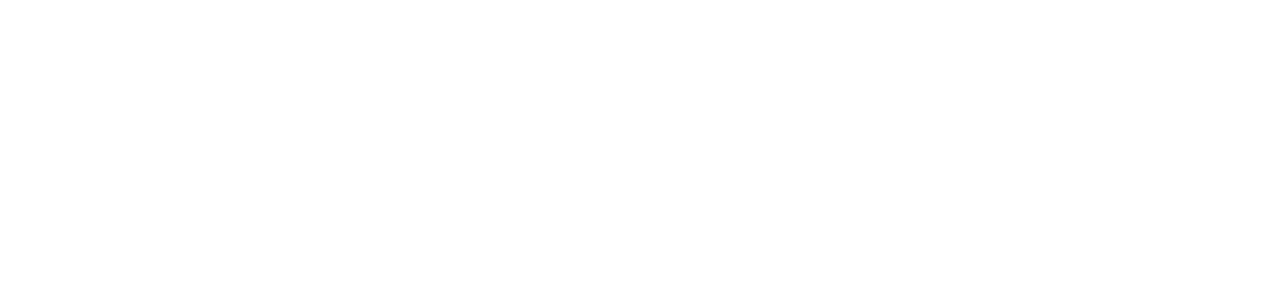
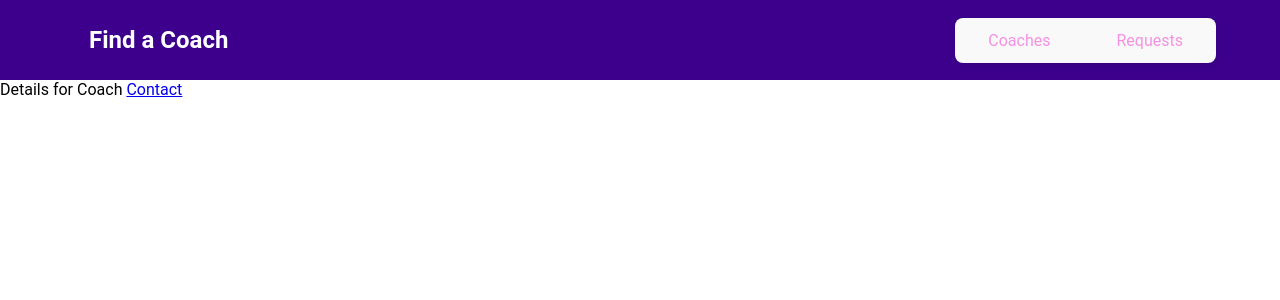
Before and after one commit to Luciano-Boas-Novas/vue_find_a_coach, a Vue app: page /coaches/c1 in a window 1280 px wide. Shown: the top 300 px of the page. Built offline with nearby package versions, Linux system fonts and the light colour scheme.

Commit message:
Add List Coaches and bug fix

```diff
--- a/App.vue
+++ b/App.vue
@@ -1,17 +1,19 @@
 <template>
+  <TheHeader />
+  <router-view />
+</template>
 
-    <router-view></router-view>
-  </template>
+<script>
+import TheHeader from './src/layout/TheHeader.vue';
 
-  <script >
-    import TheHeader from './src/layout/TheHeader.vue';
-    export default{
+export default {
+  components: {
+    TheHeader
+  }
+}
+</script>
 
-    }
-  </script>
-  <style >
-  @import url("https://fonts.googleapis.com/css2?family=Roboto:wght@400;700&display=swap");
-
+<style>
 * {
   box-sizing: border-box;
 }
--- a/src/layout/TheHeader.vue
+++ b/src/layout/TheHeader.vue
@@ -1,3 +1,76 @@
 <template>
+    <header>
+      <nav>
+        <h1><router-link to="/">Find a Coach</router-link></h1>
+        <ul>
+          <li><router-link to="/coaches">Coaches</router-link></li>
+          <li><router-link to="/requests">Requests</router-link></li>
+        </ul>
+      </nav>
+    </header>
+  </template>
 
-</template>
+  <script>
+  export default {};
+  </script>
+
+  <style scoped>
+  header {
+    width: 100%;
+    height: 5rem;
+    background-color: #3d008d;
+    display: flex;
+    justify-content: center;
+    align-items: center;
+  }
+
+  header a {
+    text-decoration: none;
+    color: #f391e3;
+    display: inline-block;
+    padding: 0.75rem 1.5rem;
+    border: 1px solid transparent;
+  }
+
+  a:active,
+  a:hover,
+  a.router-link-active {
+    border: 1px solid #f391e3;
+  }
+
+  h1 {
+    margin: 0;
+  }
+
+  h1 a {
+    color: white;
+    margin: 0;
+  }
+
+  h1 a:hover,
+  h1 a:active,
+  h1 a.router-link-active {
+    border-color: transparent;
+  }
+
+  header nav {
+    width: 90%;
+    margin: auto;
+    display: flex;
+    justify-content: space-between;
+    align-items: center;
+  }
+
+  header ul {
+    list-style: none;
+    margin: 0;
+    padding: 0;
+    display: flex;
+    justify-content: center;
+    align-items: center;
+  }
+
+  li {
+    margin: 0 0.5rem;
+  }
+  </style>
--- a/src/pages/coaches/CoachDetails.vue
+++ b/src/pages/coaches/CoachDetails.vue
@@ -1,3 +1,4 @@
 <template>
-
+    Details for Coach
+    <router-link to="/coaches/c1/contact">Contact</router-link>
 </template>
--- a/src/pages/coaches/CoachItem.vue
+++ b/src/pages/coaches/CoachItem.vue
@@ -1,14 +1,45 @@
 <template>
   <li>
-      {{ firstName }} {{ lastName }} - {{ hourlyRate }}$
+    <h3>{{ firstName }} {{ lastName }}</h3>
+    <p>R$ {{ hourlyRate }} / hora</p>
+    <div>
+      <span v-for="area in areas" :key="area">{{ area }}</span>
+    </div>
+    <div class="actions">
+
+    </div>
   </li>
 </template>
 
 <script>
 export default {
-    props: ['firstName',
-      'lastName',
-      'hourlyRate',],
+  props: ['firstName', 'lastName', 'hourlyRate']
+};
+</script>
+<style scoped>
+li {
+  margin: 1rem 0;
+  border: 1px solid #424242;
+  border-radius: 12px;
+  padding: 1rem;
 }
 
-  </script>
+h3 {
+  font-size: 1.5rem;
+}
+
+h3,
+h4 {
+  margin: 0.5rem 0;
+}
+
+div {
+  margin: 0.5rem 0;
+}
+
+.actions {
+  display: flex;
+  justify-content: flex-end;
+}
+
+</style>
--- a/src/pages/coaches/CoacheList.vue
+++ b/src/pages/coaches/CoacheList.vue
@@ -1,32 +1,47 @@
 <template>
   <section>
-    FILTER
+
+    <div>FILTER</div>
   </section>
+
   <section>
-    LIST OF COACHES
-  <router-view></router-view>
+    <div class="controls">
+      <button @click="refreshCoaches">Refresh</button>
+      <RouterLink to="/register">Registrar um Coach</RouterLink>
+    </div>
+
     <ul>
       <CoachItem
+        v-for="coach in store.coaches"
         :key="coach.id"
         :firstName="coach.firstName"
         :lastName="coach.lastName"
         :hourlyRate="coach.hourlyRate"
-
-    ></CoachItem>
-
+      />
     </ul>
   </section>
 </template>
 
 <script>
 import CoachItem from './CoachItem.vue';
-import { useStore } from '../../store.js'
+import { useStore } from '../../store.js';
+import { RouterLink } from 'vue-router';
+import { onMounted } from 'vue';
+
 export default {
   components: {
-    CoachItem
+    CoachItem,
+    RouterLink
   },
-  setup(){
+
+  setup() {
     const store = useStore();
+
+    onMounted(() => {
+      store.loadCoaches();
+    });
+
+
 
     return { store };
   }
@@ -42,4 +57,15 @@ ul {
   border-radius: 8px;
   box-shadow: 0 2px 8px rgba(0,0,0,0.1);
 }
+ul {
+  list-style: none;
+  margin: 0;
+  padding: 0;
+}
+
+.controls {
+  display: flex;
+
+  justify-content: space-between;
+}
 </style>
--- a/src/pages/requests/RequestsReceive.vue
+++ b/src/pages/requests/RequestsReceive.vue
@@ -1,3 +1,3 @@
 <template>
-
+    <h1>35353</h1>
 </template>
--- a/src/store.js
+++ b/src/store.js
@@ -8,9 +8,27 @@ export const useStore = defineStore('store', {
           id: 'c1',
           firstName: 'John',
           lastName: 'Doe',
+          areas: ['frontend', 'carrer'],
+          description: 'Experienced life coach...',
+          hourlyRate: 50
+        },
+        {
+          id: 'c2',
+          firstName: 'Luciano',
+          lastName: 'Santiago',
+          areas: ['frontend', 'carrer'],
+          description: 'Experienced life coach...',
+          hourlyRate: 50
+        },
+        {
+          id: 'c3',
+          firstName: 'Amenic',
+          lastName: 'Santiago',
+          areas: ['Wordpress', ''],
           description: 'Experienced life coach...',
           hourlyRate: 50
         }
+
       ]
     };
   }
```
Lines whose indentation alone changed are shown as unchanged.
